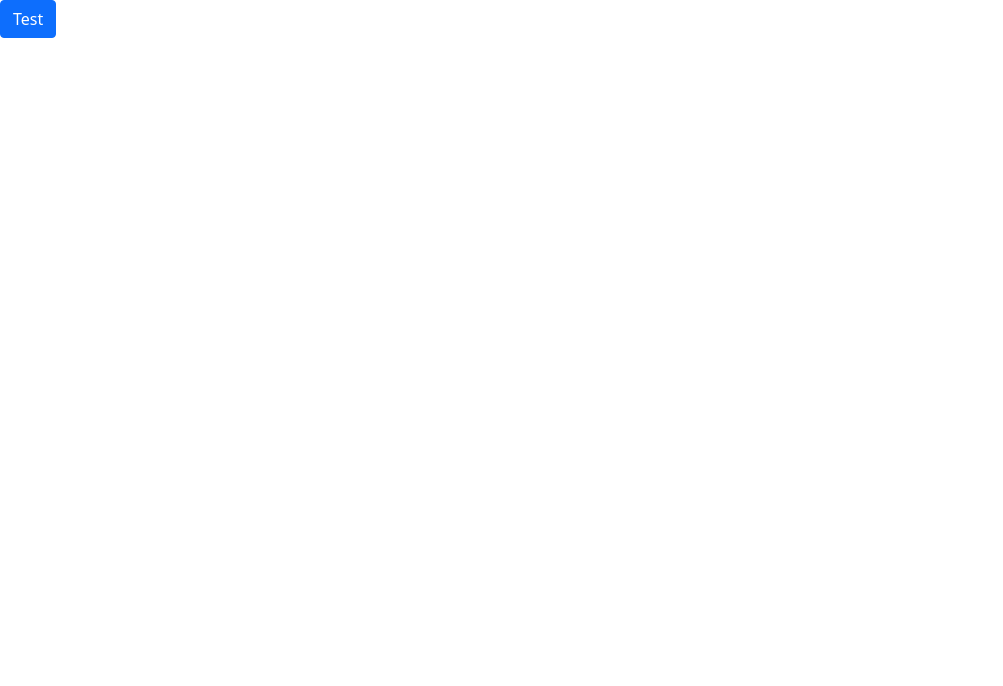
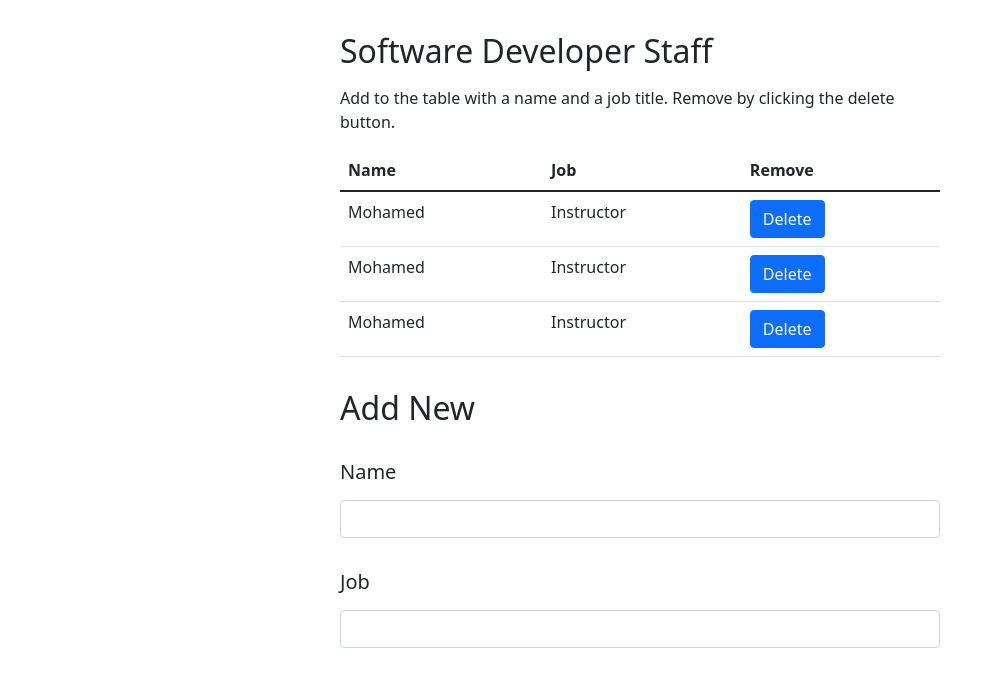
Before and after one commit to MuhammadMusab1/controlled-components-ex4, a React (Create React App) app: page / in a window 1280 px wide. Shown: the top 686 px of the page, without its empty margins (0-1003 px from the left). Built offline with nearby package versions, Linux system fonts and the light colour scheme.

Commit message:
setup html and css using bootstrap

```diff
--- a/src/App.css
+++ b/src/App.css
@@ -1,38 +1,13 @@
-.App {
-  text-align: center;
+/*table css*/
+.app {
+  width: 600px;
+  margin-left: auto;
+  margin-right: auto;
+}
+.heading {
+  margin: 2rem 0 1rem 0;
 }
 
-.App-logo {
-  height: 40vmin;
-  pointer-events: none;
+.h5-heading {
+  margin: 2rem 0 1rem 0;
 }
-
-@media (prefers-reduced-motion: no-preference) {
-  .App-logo {
-    animation: App-logo-spin infinite 20s linear;
-  }
-}
-
-.App-header {
-  background-color: #282c34;
-  min-height: 100vh;
-  display: flex;
-  flex-direction: column;
-  align-items: center;
-  justify-content: center;
-  font-size: calc(10px + 2vmin);
-  color: white;
-}
-
-.App-link {
-  color: #61dafb;
-}
-
-@keyframes App-logo-spin {
-  from {
-    transform: rotate(0deg);
-  }
-  to {
-    transform: rotate(360deg);
-  }
-}
--- a/src/App.js
+++ b/src/App.js
@@ -1,12 +1,53 @@
-import './App.css';
-import Button  from 'react-bootstrap/Button';
-import 'bootstrap/dist/css/bootstrap.min.css'
+import "./App.css";
+import Button from "react-bootstrap/Button";
+import "bootstrap/dist/css/bootstrap.min.css";
 
 function App() {
   return (
-    <Button onClick={() => {
-      console.log("clicked")
-    }}>Test</Button>
+    <div className="app">
+      <h2 className="heading">Software Developer Staff</h2>
+      <p>
+        Add to the table with a name and a job title. Remove by clicking the
+        delete button.
+      </p>
+      <table className="table">
+        <thead>
+          <tr>
+            <th scope="col">Name</th>
+            <th scope="col">Job</th>
+            <th scope="col">Remove</th>
+          </tr>
+        </thead>
+        <tbody>
+          <tr>
+            <td>Mohamed</td>
+            <td>Instructor</td>
+            <td>
+              <Button>Delete</Button>
+            </td>
+          </tr>
+          <tr>
+            <td>Mohamed</td>
+            <td>Instructor</td>
+            <td>
+              <Button>Delete</Button>
+            </td>
+          </tr>
+          <tr>
+            <td>Mohamed</td>
+            <td>Instructor</td>
+            <td>
+              <Button>Delete</Button>
+            </td>
+          </tr>
+        </tbody>
+      </table>
+      <h2 className="heading">Add New</h2>
+      <h5 className="h5-heading">Name</h5>
+      <input type="text" class="form-control" />
+      <h5 className="h5-heading">Job</h5>
+      <input type="text" class="form-control" />
+    </div>
   );
 }
 
```
